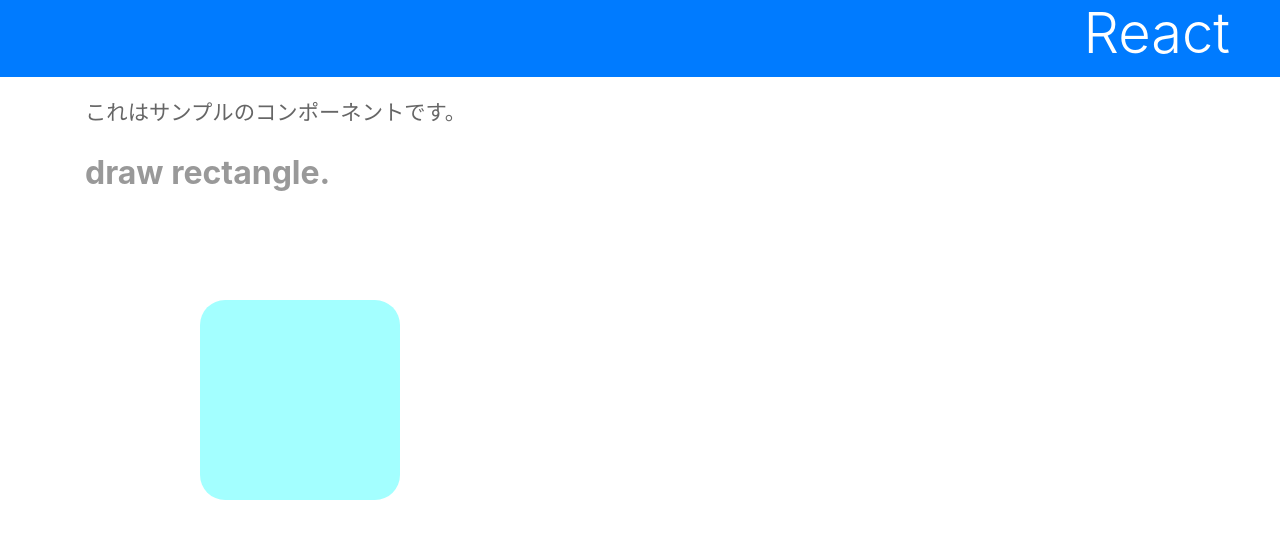
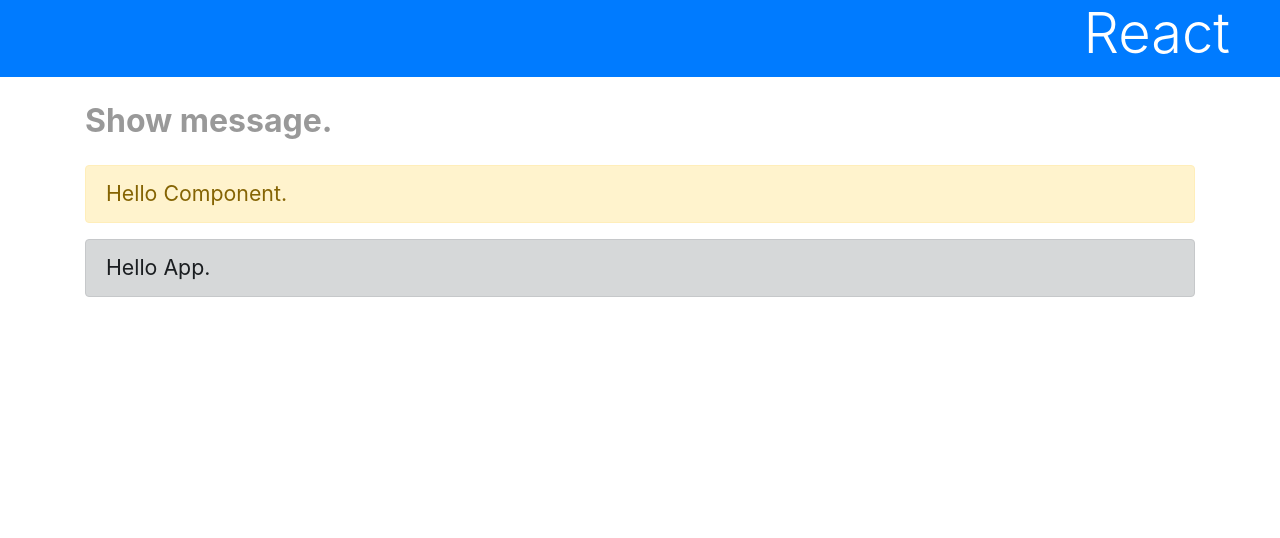
Before and after one commit to Apple-cake/SampleReactApp, a React (Create React App) app: page / in a window 1280 px wide. Shown: the top 538 px of the page. Built offline with nearby package versions, Linux system fonts and the light colour scheme.

Commit message:
ステートの初期化処理を実装

```diff
--- a/src/App.js
+++ b/src/App.js
@@ -1,23 +1,21 @@
 import { Component } from 'react';
 import './App.css';
-import Rect from './Rect';
 
 class App extends Component {
   constructor(props) {
-    super()
-    this.title = props.title
-    this.message = props.message
+    super(props);
+    this.state = {
+      msg: 'Hello Component.',
+    }
   }
 
   render() {
     return <div>
       <h1 className="bg-primary text-white display-4">React</h1>
       <div className="container">
-        <p className="subtitle">{this.title}</p>
-        <p>これはサンプルのコンポーネントです。</p>
-        <p className="subtitle">draw rectangle.</p>
-        <Rect x="200" y="300" w="200" h="200" c="#6ff9" r="25" />
-        <p>{this.message}</p>
+        <p className="subtitle">Show message.</p>
+        <p className="alert alert-warning">{this.state.msg}</p>
+        <p className="alert alert-dark">{this.props.msg}</p>
       </div>
     </div>
   }
--- a/src/index.js
+++ b/src/index.js
@@ -6,7 +6,7 @@
 
 ReactDOM.render(
   <React.StrictMode>
-    <App />
+    <App msg = "Hello App."/>
   </React.StrictMode>,
   document.getElementById('root')
 );
```
